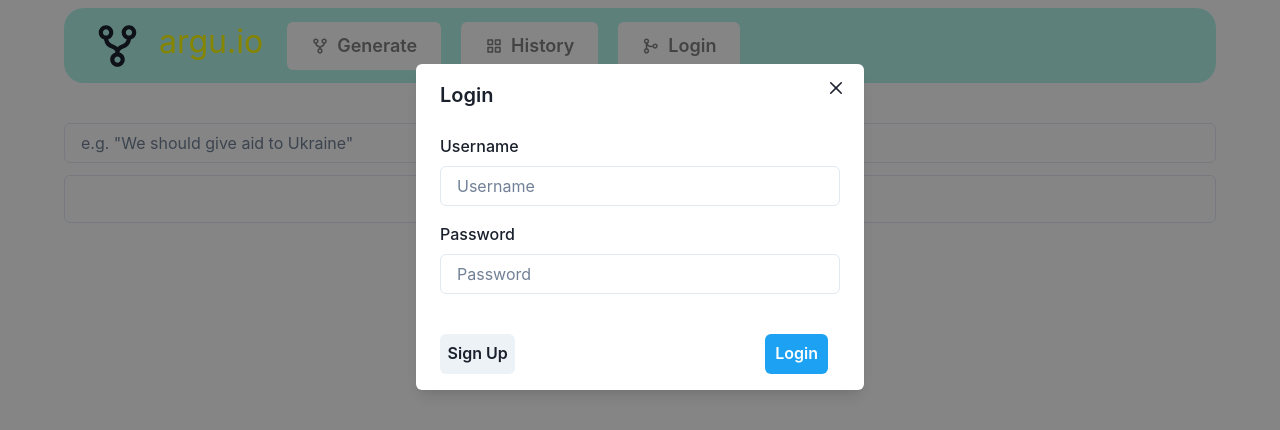
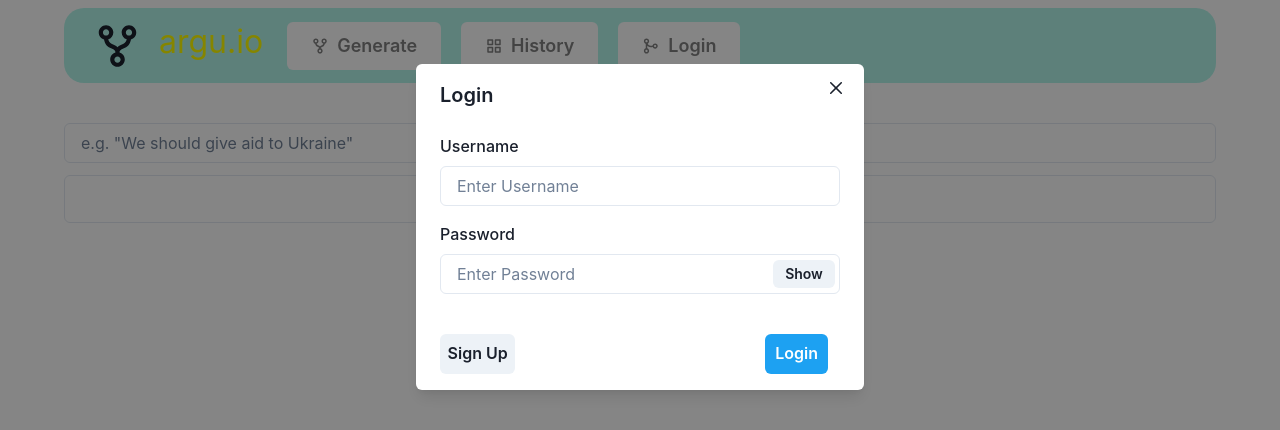
Before and after one commit to codysauermann/argu.io, a Next.js app in the folder arguio/: page / in a window 1280 px wide. Both pictures are taken after a click on the button "Login". Shown: the top 430 px of the page. Built offline with nearby package versions, Linux system fonts and the light colour scheme.

Commit message:
Added password show/hide to all password boxes

```diff
--- a/arguio/src/components/Navbar/Navbar.tsx
+++ b/arguio/src/components/Navbar/Navbar.tsx
@@ -1,16 +1,20 @@
 
-import { Box, Button, ButtonGroup, Flex, FormControl, FormLabel, Icon, Input, useDisclosure } from '@chakra-ui/react'
+import { Box, Button, ButtonGroup, Flex, FormControl, FormLabel, Icon, Input, InputGroup, useDisclosure } from '@chakra-ui/react'
 import router from 'next/router';
-import { useState } from 'react';
+import { SetStateAction, useState } from 'react';
 import { BiGitBranch, BiGitMerge, BiGitPullRequest, BiGitRepoForked, BiGridAlt } from "react-icons/bi"
-import { Modal, ModalOverlay, ModalContent, ModalHeader, ModalFooter, ModalBody, ModalCloseButton } from '@chakra-ui/react'
+import { Modal, ModalOverlay, ModalContent, ModalHeader, ModalFooter, ModalBody, ModalCloseButton, InputRightElement, Badge } from '@chakra-ui/react'
+
 type NavbarProps = {
 
 };
 
 const Navbar: React.FC<NavbarProps> = () => {
-    const loginModal = useDisclosure()
-    const signUpModal = useDisclosure()
+    const loginModal = useDisclosure() //setup for login modal
+    const signUpModal = useDisclosure() //setup for sign up modal
+    const [show, setShow] = useState(false)
+    const handleClick = () => setShow(!show) //setup to allow hide/show toggle
+    var username, password, reEnteredPassword //NEEDS TESTED
 
     return (
             <Flex bg="teal.100" margin="auto" width="90%" height="75" borderRadius="20px" mt={2} p={4} align="center">
@@ -42,14 +46,21 @@ const Navbar: React.FC<NavbarProps> = () => {
                         <FormLabel>
                             Username
                         </FormLabel>
-                        <Input placeholder='Username'/>
+                        <Input value = {username} placeholder='Enter Username'/>
                     </FormControl>
 
                     <FormControl mt = {4}>
                         <FormLabel>
                             Password
                         </FormLabel>
-                        <Input placeholder='Password'/>
+                        <InputGroup>
+                            <Input pr='4.5rem' type={show ? 'text' : 'password'} value = {password} placeholder='Enter Password'/>
+                            <InputRightElement width='4.5rem'>
+                                <Button h='1.75rem' size='sm' onClick={handleClick}>
+                                  {show ? 'Hide' : 'Show'}
+                                </Button>
+                            </InputRightElement>
+                        </InputGroup>
                     </FormControl>
                 </ModalBody>
 
@@ -66,23 +77,37 @@ const Navbar: React.FC<NavbarProps> = () => {
                         <ModalBody pb = {6}>
                             <FormControl>
                                 <FormLabel>
-                                    Enter Username
+                                    Username
                                 </FormLabel>
-                                <Input placeholder='Username'/>
+                                <Input value = {username} placeholder='Enter Username'/>
                             </FormControl>
 
                             <FormControl mt = {4}>
                                 <FormLabel>
-                                    Enter Password
+                                    Password
                                 </FormLabel>
-                                <Input placeholder='Password'/>
+                                <InputGroup>
+                                    <Input pr='4.5rem' type={show ? 'text' : 'password'} value = {password} placeholder='Enter Password'/>
+                                    <InputRightElement width='4.5rem'>
+                                        <Button h='1.75rem' size='sm' onClick={handleClick}>
+                                            {show ? 'Hide' : 'Show'}
+                                        </Button>
+                                    </InputRightElement>
+                                </InputGroup>
                             </FormControl>
 
                             <FormControl mt = {4}>
                                 <FormLabel>
                                     Re-Enter Password
                                 </FormLabel>
-                                <Input placeholder='Password'/>
+                                <InputGroup>
+                                    <Input pr='4.5rem' type={show ? 'text' : 'password'} value = {reEnteredPassword} placeholder='Re-Enter Password'/>
+                                    <InputRightElement width='4.5rem'>
+                                        <Button h='1.75rem' size='sm' onClick={handleClick}>
+                                            {show ? 'Hide' : 'Show'}
+                                        </Button>
+                                    </InputRightElement>
+                                </InputGroup>
                             </FormControl>
                         </ModalBody>
                         <ModalFooter>
```
